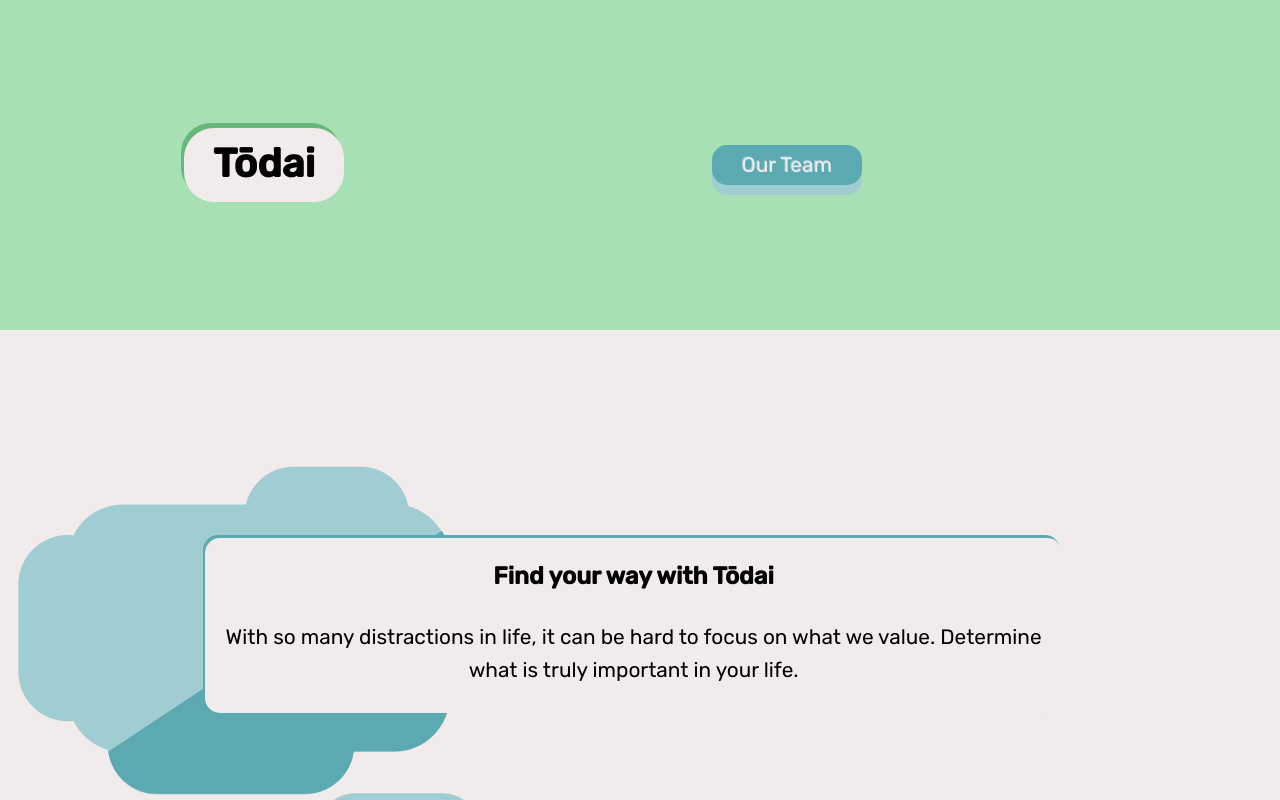
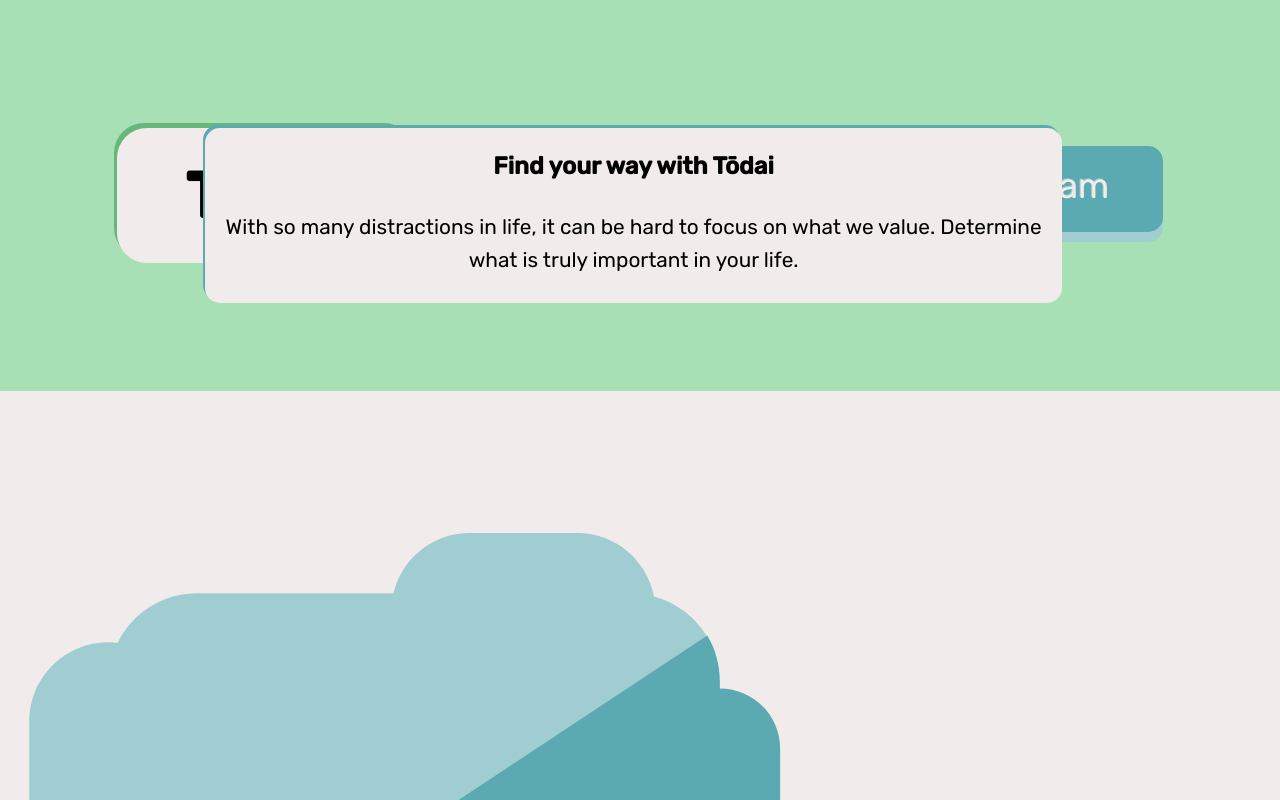
Before and after one commit to essentialism-build-week/UI-alec-dye, a plain HTML site: page index.html in a window 1280 px wide. Shown: the top 800 px of the page. Drawn offline with Linux system fonts and the light colour scheme.

Commit message:
nav 100% finished

```diff
--- a/less/home-page.less
+++ b/less/home-page.less
@@ -5,6 +5,11 @@
     background-repeat: no-repeat;
     height: 500px;
     object-fit: contain;
+
+    @media only screen and (@mobile) {
+        max-width: 100%;
+        height: 800px;
+    }
 }
 h2 {
     margin-bottom: 4%;
@@ -18,6 +23,11 @@
     position: relative;
     top: 16%; left: 16%;
     box-shadow: -2px -3px @darkBlue;
+
+    @media only screen and (@mobile) {
+        position: absolute;
+
+    }
 }
 .button_action {
     .btn2(@red, @backgroundColor);
--- a/less/mixins.less
+++ b/less/mixins.less
@@ -12,7 +12,7 @@
     padding: 4%;
 }
 // Buttons
-.btn1(@darkBlue, @backgroundColor){
+.btn1(@darkBlue, @backgroundColor, @blue){
     background-color: @darkBlue;
     display: block;
     cursor: pointer;
@@ -23,6 +23,13 @@
     border-radius: 15px;
     width: 150px;
     height: 20px;
+    box-shadow: 0px 10px @blue;
+    text-shadow: -1px -1px @blue;
+    &:hover{
+        background-color: @blue;
+        box-shadow: 0px 5px @darkBlue;
+    }
+
 }
 .btn2(@btnAction, @backgroundColor){
     display: block;
--- a/less/navigation.less
+++ b/less/navigation.less
@@ -18,16 +18,44 @@
     h1{
         font-size: 2.5rem;
         color: black;
+        @media (min-width: 1000px){
+            font-size: 4rem;
+        }
     }
-
+    @media (min-width: 500px){
+        width: 200px;
+        height: 70px;
+        padding: 15% 0 3% 0;
+    }
+    @media (min-width: 1000px){
+        width: 300px;
+        height: 90px;
+        padding: 12% 0 3% 0;
+    }
 }
 .links_cont{
     width: 30%;
+    @media (min-width: 500px){
+        width: 40%;
+        display: flex;
+        justify-content: flex-end;
+    }
 }
 .button_nav {
-    .btn1(@darkBlue, @backgroundColor);
-    box-shadow: 0px 10px 0px @blue;
-    text-shadow: -1px -1px 0px @blue;
+    .btn1(@darkBlue, @backgroundColor, @blue);
+    @media (min-width: 500px){
+        width: 220px;
+        height: 40px;
+        padding: 6% 0 2% 0;
+        font-size: 1.7rem;
+        margin-bottom: 5%;
+    }
+    @media (min-width: 1000px){
+        width: 260px;
+        height: 60px;
+        font-size: 2.2rem;
+        padding: 9% 0 1% 0;
+    }
 }
 footer {
     background-color: @mainColorOne;
--- a/less/variables.less
+++ b/less/variables.less
@@ -1,10 +1,3 @@
-// Color Assignments
-@mainColorOne: @mint;
-@mainColorTwo: @blue;
-@backgroundColor: @gray;
-@btnNav: @blue;
-@btnAction: @red;
-
 // Colors
 @mint: #a6e0b4;
 @darkMint: #65B879;
@@ -14,10 +7,18 @@
 @red: #ff8080;
 @darkRed: #a32222;
 
+// Color Assignments
+@mainColorOne: @mint;
+@mainColorTwo: @blue;
+@backgroundColor: @gray;
+@btnNav: @blue;
+@btnAction: @red;
+
 // Assets
 @thoughtBubble: ~"../assets/thoughtBubble.svg";
 @logo: ~"../assets/logo.svg";
 @featureImg: ~"../assets/readingImage.svg";
 
 // Media Queries
-@desktop: ~"(min-width:500px)";
+@mobile: ~"(min-width: 500px)";
+@desktop: ~"(min-width:1000px)";
```
Also changed, not shown: css/index.css.
